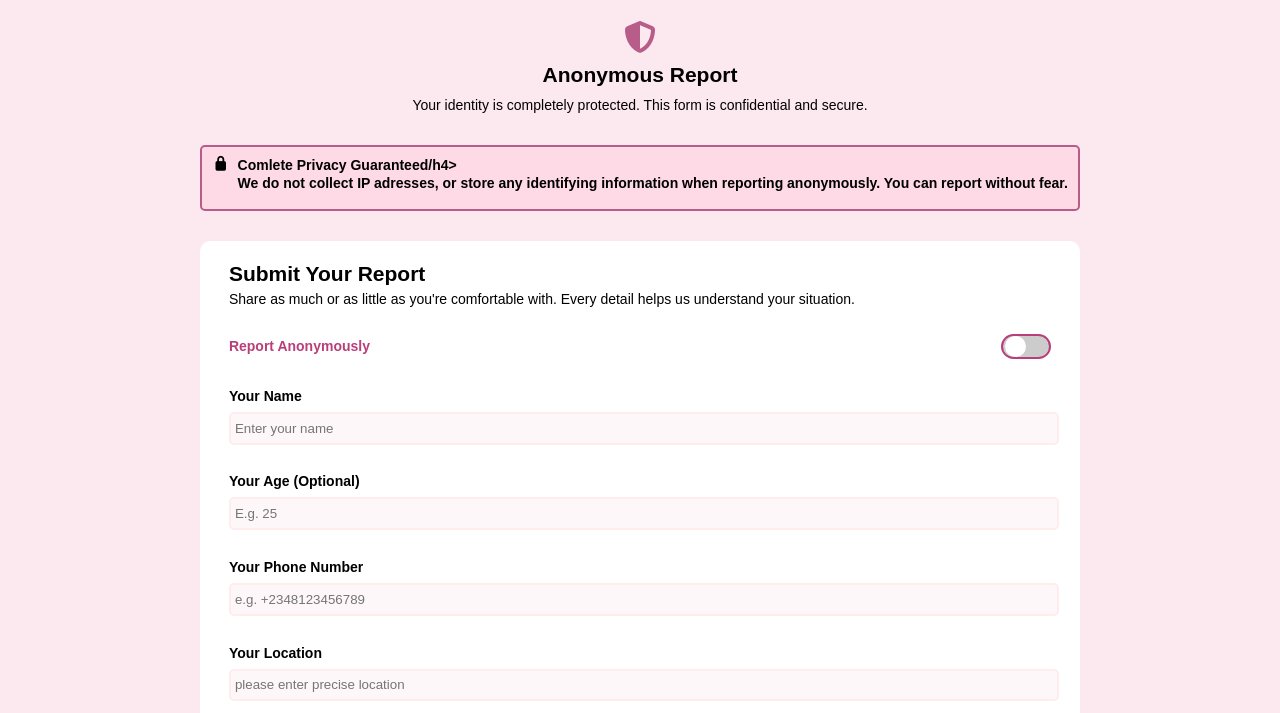
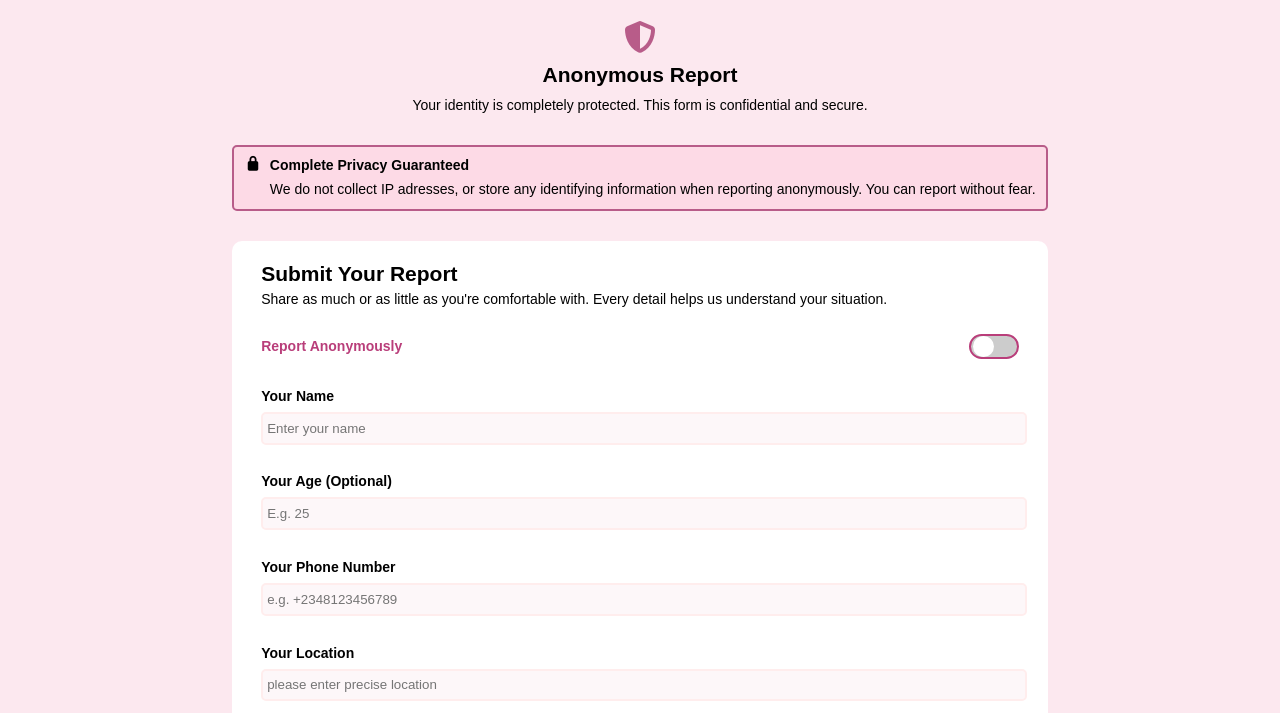
Before and after one commit to Abilynn/SafeHer, a plain HTML site: page Anonymous.html in a window 1280 px wide. Shown: the part 87-800 px from the top of the page. Drawn offline with Linux system fonts and the light colour scheme.

```diff
--- a/Anonymous.html
+++ b/Anonymous.html
@@ -41,7 +41,7 @@
                 <div class="private-info">
                     <i class="fa-solid fa-lock"></i>
                     <div class="private-text">
-                        <h4>Comlete Privacy Guaranteed/h4>
+                        <h4>Complete Privacy Guaranteed</h4>
                         <p>We do not collect IP adresses, or store any identifying information when reporting anonymously. You can report without fear.</p>
                     </div>
                 </div>
```
